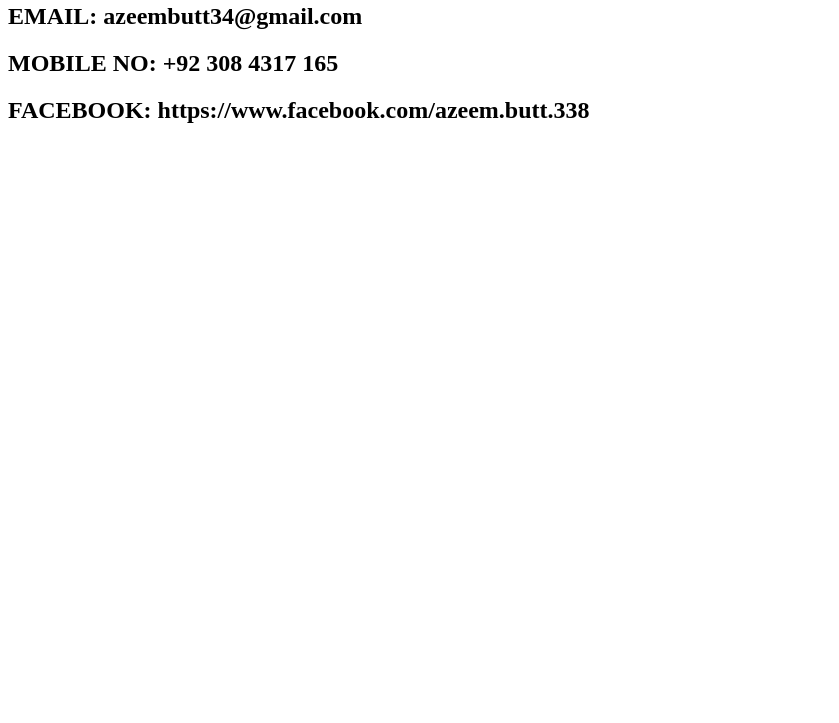
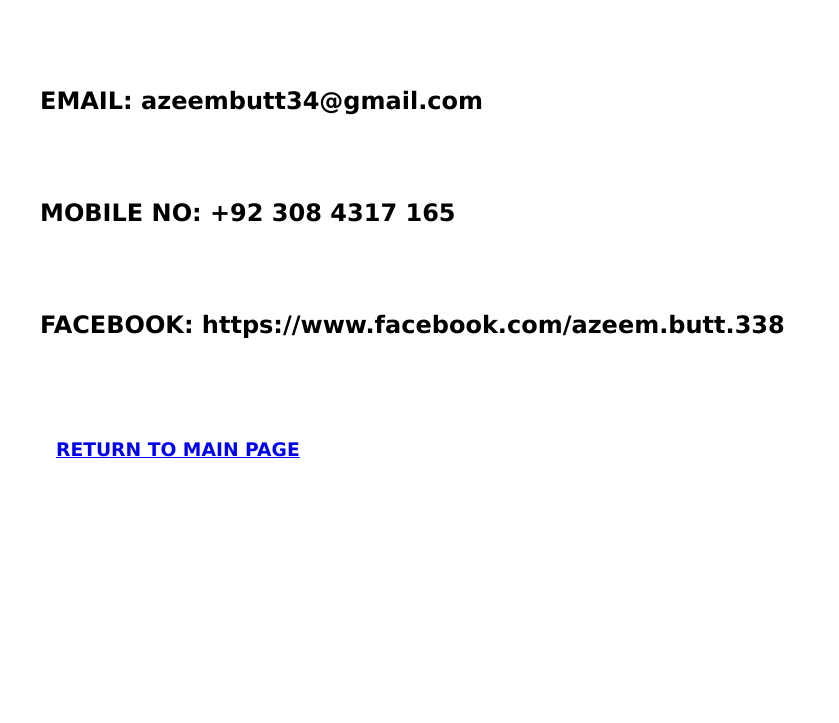
Before and after one commit to azeembutt34/Personal-Portfolio, a plain HTML site: page HTML/contact.html in a window 1280 px wide. Shown: the part 77-800 px from the top of the page, without its empty margins (0-839 px from the left). Drawn offline with Linux system fonts and the light colour scheme.

Commit message:
complete styling of contact page

```diff
--- a/CSS/contact.css
+++ b/CSS/contact.css
@@ -0,0 +1,10 @@
+html{
+    font-family: Verdana, Geneva, Tahoma, sans-serif;
+    font-size: 16px;
+}
+
+h1,h2{
+    padding: 2rem;
+}
+
+h3{padding: 3rem;}
--- a/HTML/contact.html
+++ b/HTML/contact.html
@@ -8,9 +8,15 @@
     <link rel="stylesheet" href="../CSS/contact.css">
 </head>
 <body>
-    <h1>CONTACT DETAILS</h1>
-    <h2>EMAIL: azeembutt34@gmail.com</h2>
-    <h2>MOBILE NO: +92 308 4317 165</h2>
-    <h2>FACEBOOK: https://www.facebook.com/azeem.butt.338</h2>
+    <section id="contact">
+        <h1>CONTACT DETAILS</h1>
+        <h2>EMAIL: azeembutt34@gmail.com</h2>
+        <h2>MOBILE NO: +92 308 4317 165</h2>
+        <h2>FACEBOOK: https://www.facebook.com/azeem.butt.338</h2>
+    </section>
+
+    <footer>
+        <h3><a href="./index.html">RETURN TO MAIN PAGE</a></h3>
+    </footer>
 </body>
 </html>
```
